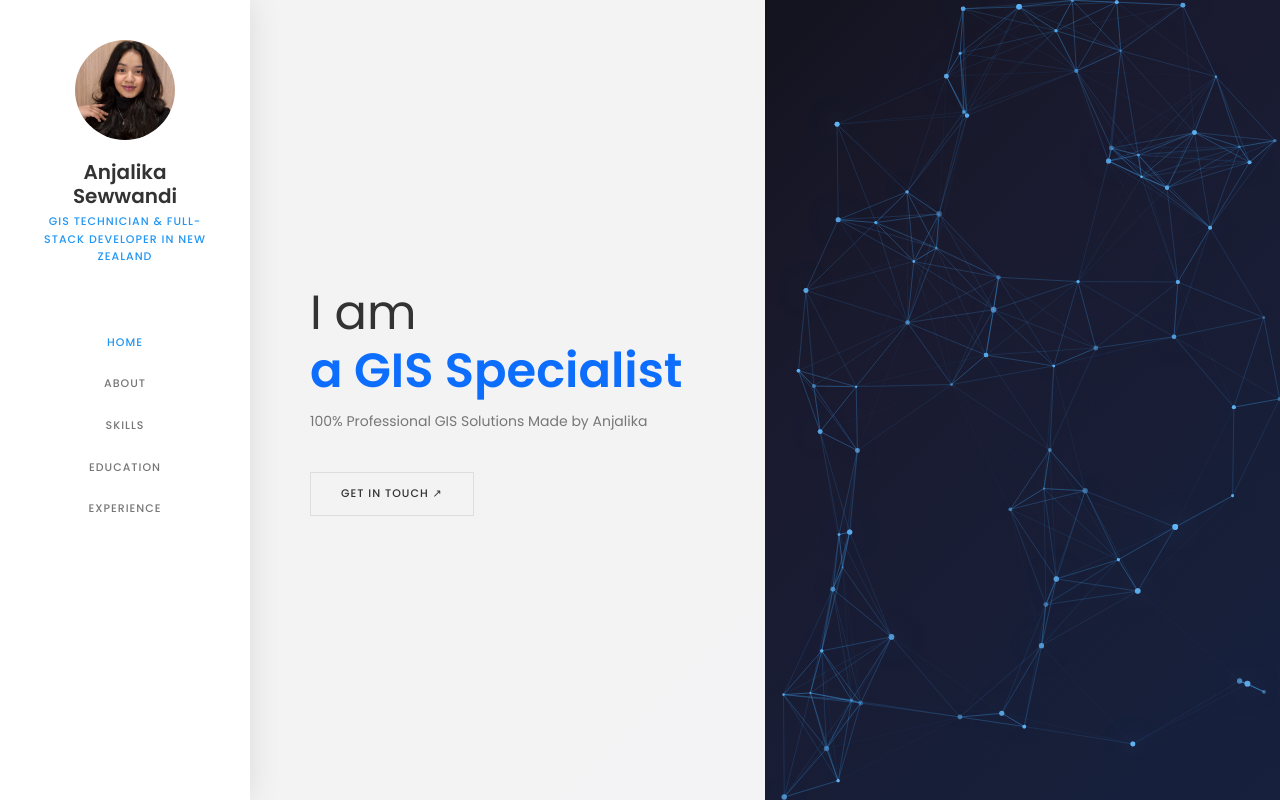
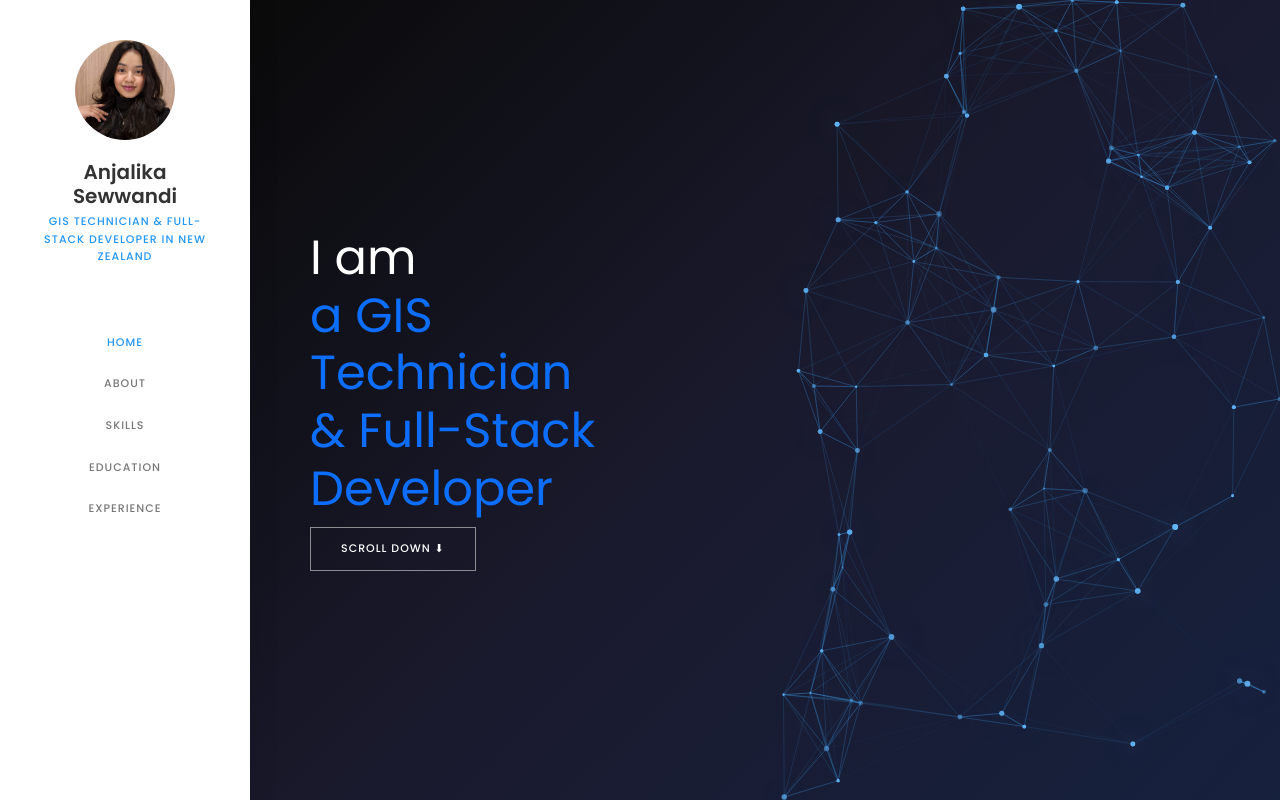
Before and after one commit to anjalika2001/Portfolio, a plain HTML site: page Index.html in a window 1280 px wide. Both pictures are taken after a click on the link "HOME". Drawn offline with nearby package versions, Linux system fonts and the light colour scheme.

Commit message:
update script.js and other files

```diff
--- a/Index.html
+++ b/Index.html
@@ -50,14 +50,16 @@
         <section id="home" class="content-section home-section active">
             <div class="hero-left">
                 <div class="hero-content">
-                    <h1>I am<br><span class="text-primary">a GIS Specialist</span></h1>
-                    <p class="hero-subtitle">100% Professional GIS Solutions Made by Anjalika</p>
-                    <button class="btn-view-portfolio">GET IN TOUCH ↗</button>
+                    <h1>I am<br>
+                        <span class="text-primary">a GIS Technician </span>
+                        <span class="text-primary additional-text" id="additional-text"><br>& Full-Stack Developer</span>
+                    </h1>
+                    <button class="btn-view-portfolio">SCROLL DOWN ⬇ </button>
                 </div>
             </div>
             <div class="hero-right">
                 <canvas id="constellation-canvas"></canvas>
-                <div class="constellation-message">Move your mouse to explore</div>
+                <div class="constellation-message">Hover around !</div>
             </div>
         </section>
 
@@ -172,18 +174,27 @@
                     <h2 class="section-title">Experience</h2>
                     <p class="section-subtitle">My journey and achievements</p>
                 </div>
+
                 <div class="timeline">
+                    <div class="timeline-item">
+                        <h4>GIS Technician</h4>
+                        <h5>PRISM</h5>
+                        <span class="timeline-date">2025</span>
+                        <p>Mapping services focusing on identifying and mapping eligible forest areas on Fonterra farmland. Tools QGIS, LiDAR point clouds, Google Street View, and MAXAR to classify and age vegetation polygons, as well as capture and manage spatial data.</p>
+                    </div>
+
                     <div class="timeline-item">
                         <h4>Research Assistance</h4>
                         <h5>EIT</h5>
                         <span class="timeline-date">2023 - 2024</span>
                         <p>Practical methods to disrupt ransomware ecosystems on the dark web, focusing on prevention, detection, and response strategies.</p>
                     </div>
+
                     <div class="timeline-item">
-                        <h4>GIS Technician</h4>
-                        <h5>PRISM</h5>
-                        <span class="timeline-date">2025</span>
-                        <p>Mapping services focusing on identifying and mapping eligible forest areas on Fonterra farmland. Tools QGIS, LiDAR point clouds, Google Street View, and MAXAR to classify and age vegetation polygons, as well as capture and manage spatial data.</p>
+                        <h4>Online Assistance</h4>
+                        <h5>Woolworths</h5>
+                        <span class="timeline-date">2021-2025</span>
+                        <p>Provided customer service, supported decision-making aligned with company processes, and worked collaboratively within the team while maintaining a welcoming attitude.</p>
                     </div>
                 </div>
             </div>
--- a/script.js
+++ b/script.js
@@ -1,4 +1,3 @@
-
 document.addEventListener('DOMContentLoaded', function() {
     // DOM elements
     const navLinks = document.querySelectorAll('.sidebar-nav .nav-link');
@@ -6,12 +5,21 @@ document.addEventListener('DOMContentLoaded', function() {
     const mobileToggle = document.getElementById('mobileMenuToggle');
     const sidebar = document.getElementById('sidebar');
 
-    // Navigation handler
+    // Initialize all features
+    initNavigation();
+    initMobileMenu();
+    initConstellation();
+    initTextAnimation();
+
+    // Navigation functionality
+    function initNavigation() {
         navLinks.forEach(link => {
             link.addEventListener('click', handleNavClick);
         });
+    }
 
-    // Mobile menu toggle
+    // Mobile menu functionality
+    function initMobileMenu() {
         if (mobileToggle) {
             mobileToggle.addEventListener('click', () => {
                 sidebar.classList.toggle('show');
@@ -33,6 +41,7 @@ document.addEventListener('DOMContentLoaded', function() {
                 sidebar.classList.remove('show');
             }
         });
+    }
 
     // Handle navigation clicks
     function handleNavClick(e) {
@@ -64,6 +73,11 @@ document.addEventListener('DOMContentLoaded', function() {
             if (sectionId === 'skills') {
                 setTimeout(animateSkills, 100);
             }
+
+            // Restart text animation if returning to home
+            if (sectionId === 'home') {
+                restartTextAnimation();
+            }
         }
     }
 
@@ -79,9 +93,31 @@ document.addEventListener('DOMContentLoaded', function() {
         });
     }
 
-    // Initialize constellation animation
-    initConstellation();
-});
+    // Text Animation functionality
+    function initTextAnimation() {
+        const additionalText = document.getElementById('additional-text');
+
+        if (!additionalText) {
+            console.log('Additional text element not found');
+            return;
+        }
+
+        // Start the reveal animation after 2.5 seconds
+        setTimeout(() => {
+            additionalText.classList.add('show');
+        }, 2500);
+    }
+
+    // Restart text animation when returning to home
+    function restartTextAnimation() {
+        const additionalText = document.getElementById('additional-text');
+        if (additionalText) {
+            additionalText.classList.remove('show');
+            setTimeout(() => {
+                additionalText.classList.add('show');
+            }, 500);
+        }
+    }
 
     // Constellation Animation
     function initConstellation() {
@@ -274,3 +310,4 @@ function initConstellation() {
             window.removeEventListener('resize', resizeCanvas);
         };
     }
+});
--- a/style.css
+++ b/style.css
@@ -145,7 +145,6 @@ body {
 .hero-left {
     width: 50%;
     padding: 80px 60px;
-    background: rgba(255, 255, 255, 0.95);
     display: flex;
     align-items: center;
     position: relative;
@@ -189,18 +188,14 @@ body {
 .hero-content h1 {
     font-size: 48px;
     font-weight: 400;
-    color: var(--text-dark);
+    color: #ffffff; /* Change from var(--text-dark) to white */
     line-height: 1.2;
     margin-bottom: 10px;
 }
 
-.hero-content .text-primary {
-    font-weight: 600;
-}
-
 .hero-subtitle {
     font-size: 14px;
-    color: var(--text-light);
+    color: rgba(255, 255, 255, 0.8); /* Change from var(--text-light) to semi-transparent white */
     margin-bottom: 40px;
 }
 
@@ -208,8 +203,8 @@ body {
     display: inline-block;
     padding: 12px 30px;
     background: transparent;
-    border: 1px solid #ddd;
-    color: var(--text-dark);
+    border: 1px solid rgba(255, 255, 255, 0.5); /* Change border color to white */
+    color: #ffffff; /* Change text color to white */
     font-size: 11px;
     font-weight: 500;
     letter-spacing: 1px;
@@ -220,9 +215,9 @@ body {
 }
 
 .btn-view-portfolio:hover {
-    background: var(--text-dark);
-    color: white;
-    border-color: var(--text-dark);
+    background: rgba(255, 255, 255, 0.1); /* Subtle white background on hover */
+    color: #ffffff;
+    border-color: #ffffff;
 }
 
 /* Other Sections */
@@ -402,3 +397,31 @@ body {
         font-size: 0.7rem;
     }
 }
+
+/* Professional Text Reveal Animation */
+.additional-text {
+    opacity: 0;
+    transform: translateY(30px);
+    transition: all 1s cubic-bezier(0.4, 0, 0.2, 1);
+}
+
+.additional-text.show {
+    opacity: 1;
+    transform: translateY(0);
+}
+
+/* Optional: Add a subtle initial animation for the first line */
+.hero-content h1 .text-primary:first-of-type {
+    animation: initialFadeIn 0.8s ease-out;
+}
+
+@keyframes initialFadeIn {
+    from {
+        opacity: 0;
+        transform: translateY(20px);
+    }
+    to {
+        opacity: 1;
+        transform: translateY(0);
+    }
+}
```
Lines whose indentation alone changed are shown as unchanged.
